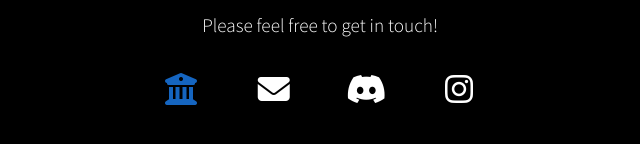
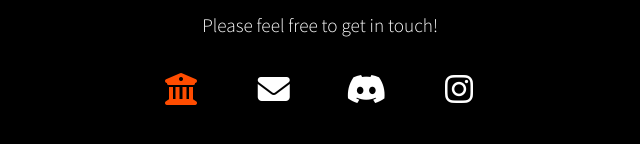
Before and after one commit to alanwattsclub/alanwattsclub.github.io, a plain HTML site: page index.html in a window 1280 px wide. In both pictures the pointer is over the link 500 px from the left and 559 px from the top of the page. Shown: the part 470-614 px from the top of the page, without its empty margins (320-960 px from the left). Drawn offline with Linux system fonts and the light colour scheme; some icons are missing.

Commit message:
Update main.css

```diff
--- a/main.css
+++ b/main.css
@@ -59,5 +59,5 @@ a:hover {
 }
 
 .icons a:hover {
-    color: #1565c0;
+    color: #ff4c00;
 }
```
